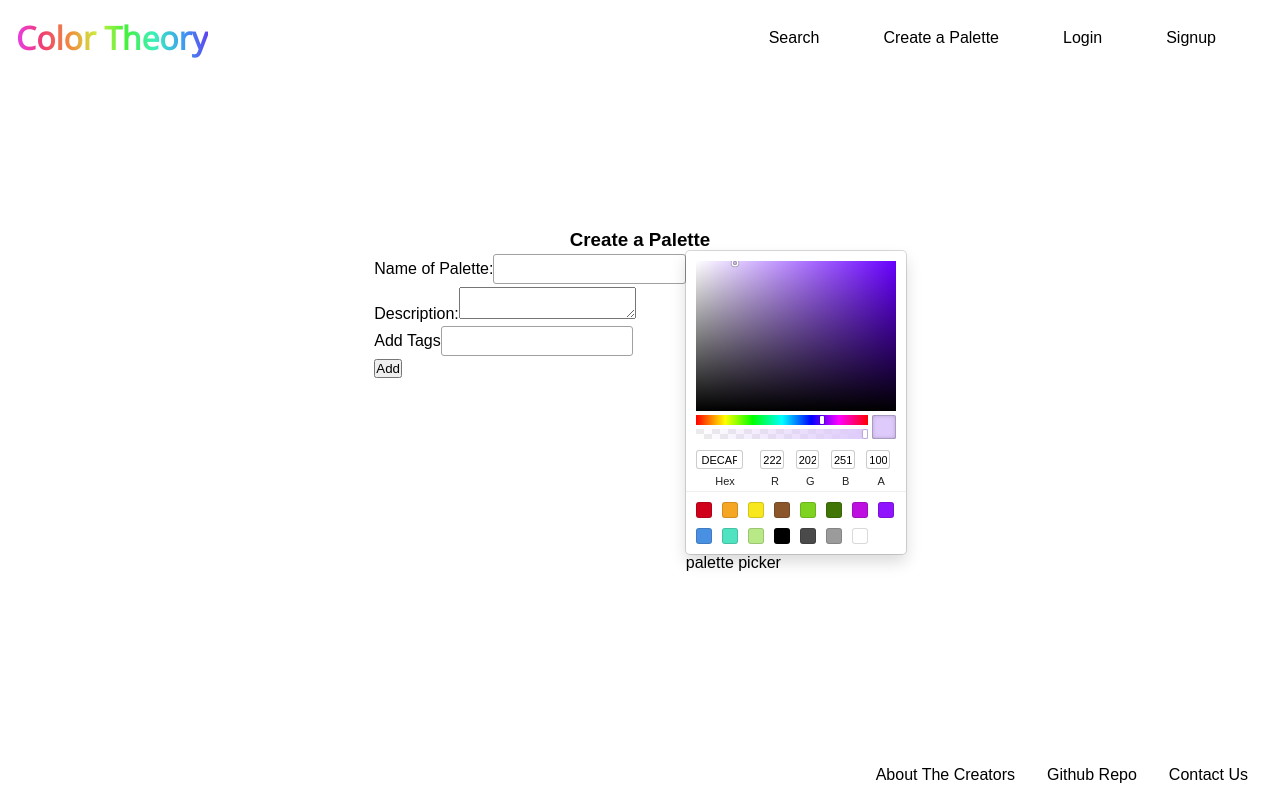
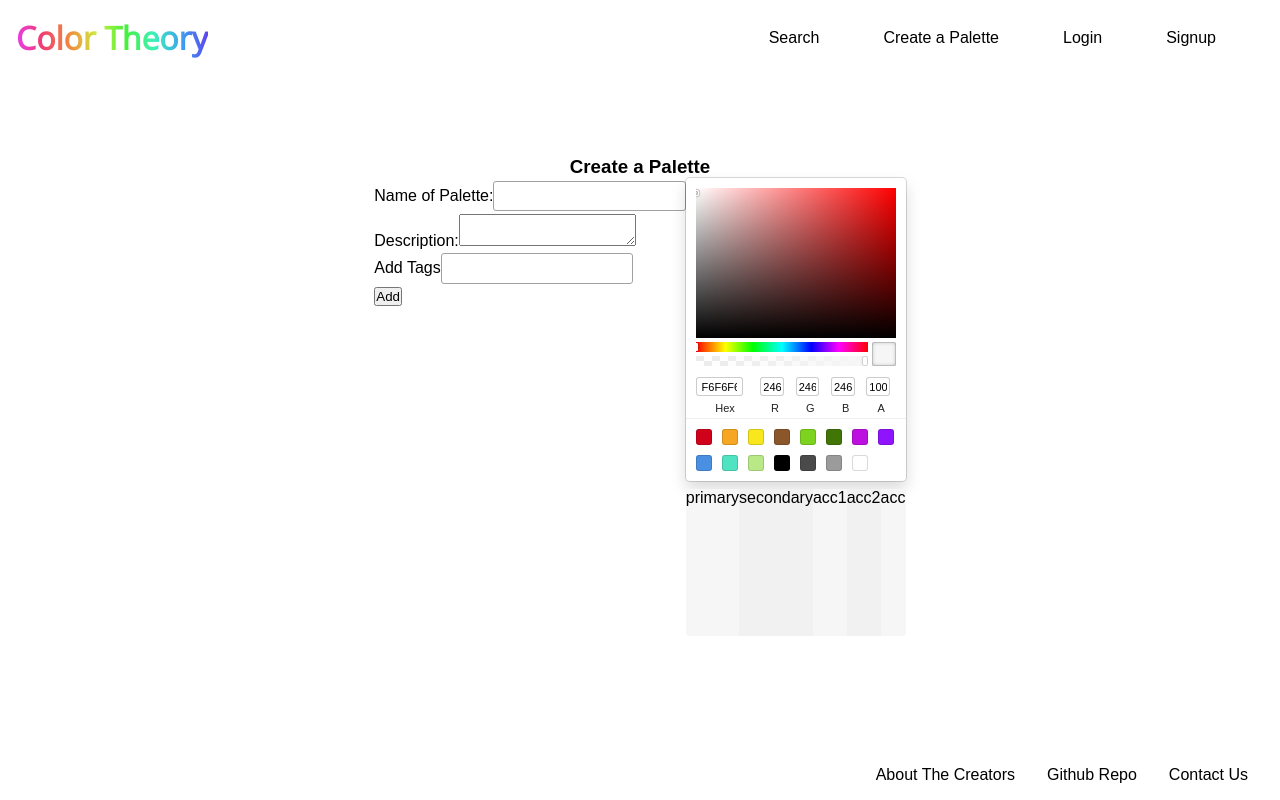
Before and after one commit to reynolkb/color-theory-1.0, a React (Create React App) app in the folder client/: page /create in a window 1280 px wide. Built offline with nearby package versions, Linux system fonts and the light colour scheme.

Commit message:
Removed PalettePicker component from files and merged with ColorPicker component. Palette gets colors from color picker successfully using State Hook!

```diff
--- a/client/src/components/CreateParts/ColorPicker/index.js
+++ b/client/src/components/CreateParts/ColorPicker/index.js
@@ -1,25 +1,59 @@
 //libraries
-import React from 'react';
+import React, { useState } from 'react';
 import { SketchPicker } from 'react-color';
 
-class ColorPicker extends React.Component {
-    state = {
-        background: '#decafb'
-        }
-
-    handleChange = (color) => {
-        this.setState({ background: color.rgb });
-    };
 
 
-    render() {
-        return (
+const ColorPicker = () => {
+
+    const [ colorState, setColorState ] = useState({
+        primary: '#f6f6f6',
+        secondary: '#f1f1f1',
+        accent1: '#f6f6f6',
+        accent2: '#f1f1f1',
+        accent3: '#f6f6f6',
+    });
+    const [ paletteState, setPaletteState ] = useState({
+        current: colorState.primary,
+        workingColor: 'primary'
+    });
+
+    function handleChange(color) {
+        setPaletteState({
+            current: color.hex,
+            workingColor: paletteState.workingColor
+        });
+        const newState = colorState;
+        newState[ paletteState.workingColor ] = color.hex;
+        setColorState( newState );
+    }
+
+    function generateHandler(key) {
+        return () => {
+            setPaletteState({
+                workingColor: key,
+                current: colorState[key]
+            });
+        }
+    }
+
+    return(
+        <div className='create-palette-wrapper'>
             <SketchPicker
-                color={ this.state.background }
-                onChange={ this.handleChange }
+                color={ paletteState.current }
+                onChange={ handleChange }
             />
-        );
-    }
+            <div className='color-wrapper'>
+                <div className='color-wrapper-aspect-ratio'>
+                    <div onClick={ generateHandler('primary') } style={{ backgroundColor: colorState.primary, flexGrow: '2.5' }}>primary</div>
+                    <div onClick={ generateHandler('secondary') } style={{ backgroundColor: colorState.secondary, flexGrow: '2' }}>secondary</div>
+                    <div onClick={ generateHandler('accent1') } style={{ backgroundColor: colorState.accent1 }}>acc1</div>
+                    <div onClick={ generateHandler('accent2') } style={{ backgroundColor: colorState.accent2 }}>acc2</div>
+                    <div onClick={ generateHandler('accent3') } style={{ backgroundColor: colorState.accent3 }}>acc3</div>
+                </div>
+            </div>
+        </div>
+    )
 }
 
 export default ColorPicker;
--- a/client/src/components/CreateParts/PalettePicker/index.js
+++ /dev/null
@@ -1,11 +0,0 @@
-import React from 'react';
-
-const PalettePicker = () => {
-    return(
-        <div>
-            palette picker
-        </div>
-    )
-}
-
-export default PalettePicker;
--- a/client/src/pages/Create.js
+++ b/client/src/pages/Create.js
@@ -2,9 +2,8 @@ import React from 'react';
 
 //components
 import AddTags from '../components/CreateParts/AddTags';
+import ColorPicker from '../components/CreateParts/ColorPicker';
 import PaletteDescription from '../components/CreateParts/PaletteDescription';
-import PalettePicker from '../components/CreateParts/PalettePicker';
-import ColorPicker from '../components/CreateParts/ColorPicker';
 
 const Create = () => {
 
@@ -18,10 +17,7 @@ const Create = () => {
                     <AddTags />
                 </div>
                 {/* right side */}
-                <div>
-                    <ColorPicker />
-                    <PalettePicker />
-                </div>
+                <ColorPicker />
             </div>
         </div>
     )
```
